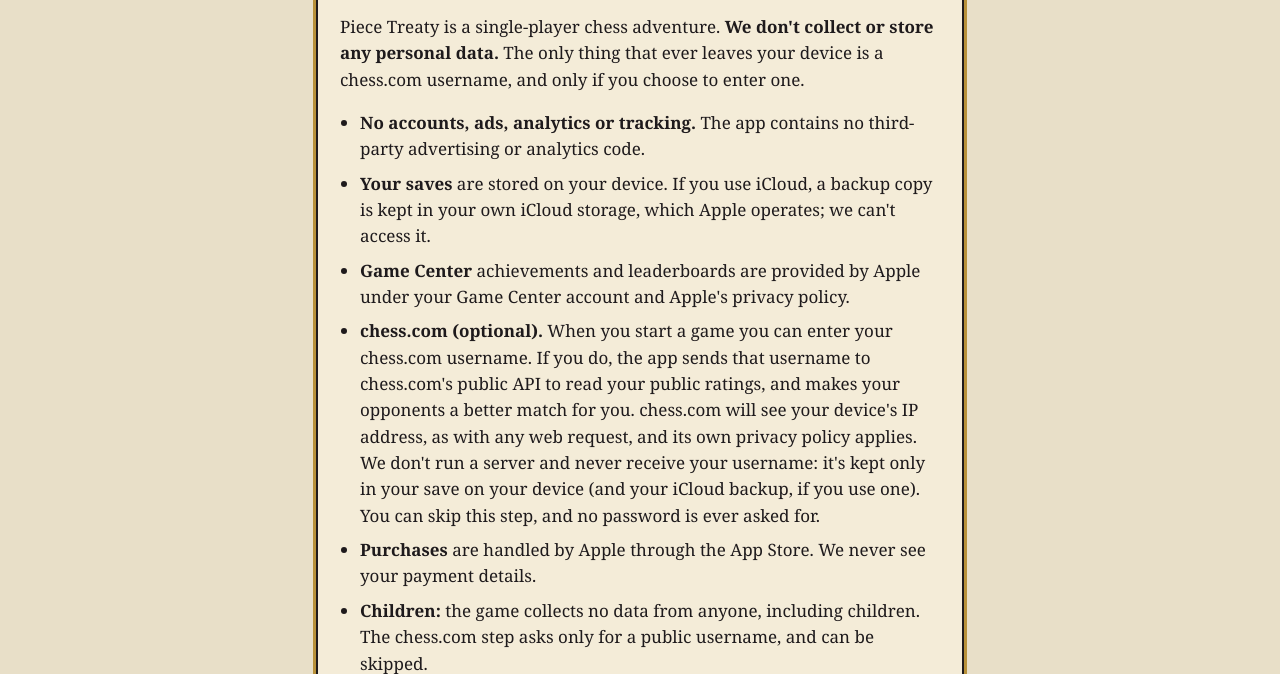
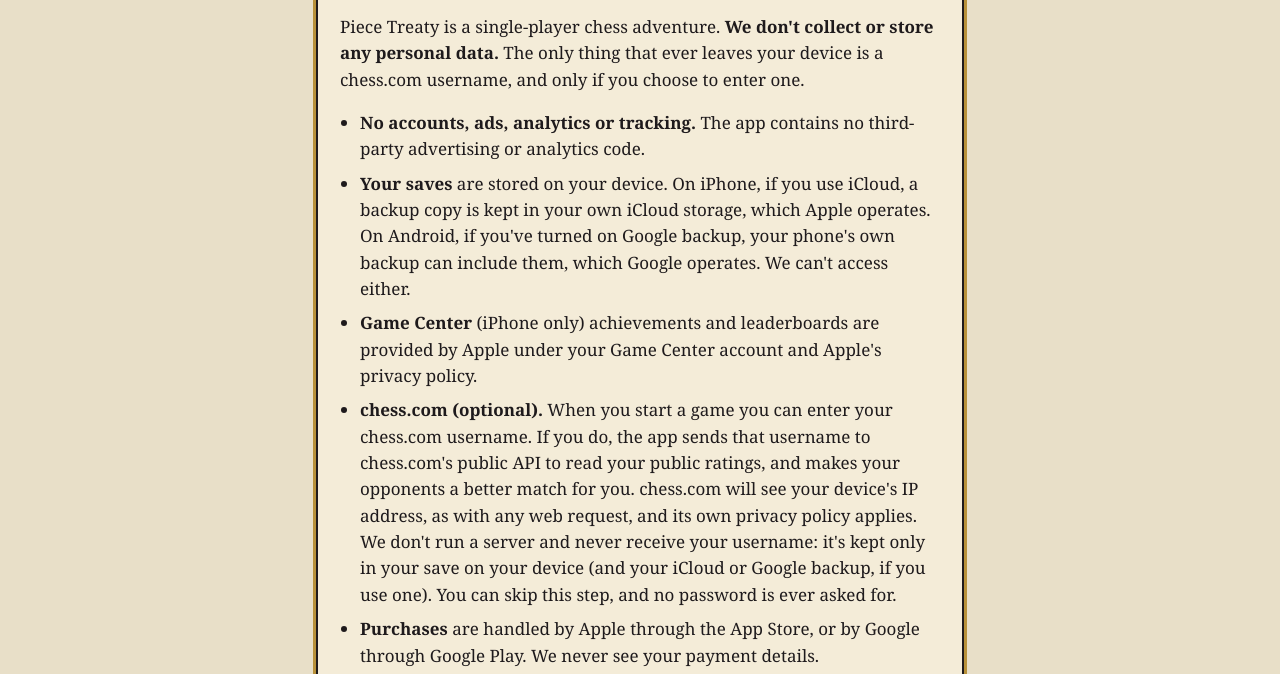
Before and after one commit to piecetreaty/piecetreaty.github.io, a plain HTML site: page privacy.html in a window 1280 px wide. Shown: the part 274-948 px from the top of the page. Drawn offline with Linux system fonts and the light colour scheme.

Commit message:
Privacy policy: Android (Google backup, Google Play purchases)

```diff
--- a/privacy.html
+++ b/privacy.html
@@ -8,10 +8,10 @@
 <p>Piece Treaty is a single-player chess adventure. <strong>We don't collect or store any personal data.</strong> The only thing that ever leaves your device is a chess.com username, and only if you choose to enter one.</p>
 <ul>
 <li><strong>No accounts, ads, analytics or tracking.</strong> The app contains no third-party advertising or analytics code.</li>
-<li><strong>Your saves</strong> are stored on your device. If you use iCloud, a backup copy is kept in your own iCloud storage, which Apple operates; we can't access it.</li>
-<li><strong>Game Center</strong> achievements and leaderboards are provided by Apple under your Game Center account and Apple's privacy policy.</li>
-<li><strong>chess.com (optional).</strong> When you start a game you can enter your chess.com username. If you do, the app sends that username to chess.com's public API to read your public ratings, and makes your opponents a better match for you. chess.com will see your device's IP address, as with any web request, and its own privacy policy applies. We don't run a server and never receive your username: it's kept only in your save on your device (and your iCloud backup, if you use one). You can skip this step, and no password is ever asked for.</li>
-<li><strong>Purchases</strong> are handled by Apple through the App Store. We never see your payment details.</li>
+<li><strong>Your saves</strong> are stored on your device. On iPhone, if you use iCloud, a backup copy is kept in your own iCloud storage, which Apple operates. On Android, if you've turned on Google backup, your phone's own backup can include them, which Google operates. We can't access either.</li>
+<li><strong>Game Center</strong> (iPhone only) achievements and leaderboards are provided by Apple under your Game Center account and Apple's privacy policy.</li>
+<li><strong>chess.com (optional).</strong> When you start a game you can enter your chess.com username. If you do, the app sends that username to chess.com's public API to read your public ratings, and makes your opponents a better match for you. chess.com will see your device's IP address, as with any web request, and its own privacy policy applies. We don't run a server and never receive your username: it's kept only in your save on your device (and your iCloud or Google backup, if you use one). You can skip this step, and no password is ever asked for.</li>
+<li><strong>Purchases</strong> are handled by Apple through the App Store, or by Google through Google Play. We never see your payment details.</li>
 <li><strong>Children:</strong> the game collects no data from anyone, including children. The chess.com step asks only for a public username, and can be skipped.</li>
 </ul>
 <p>Questions: <a href="https://github.com/Squarelords/piece-treaty-site/issues">open an issue on the Piece Treaty support page</a>.</p></div>
```
